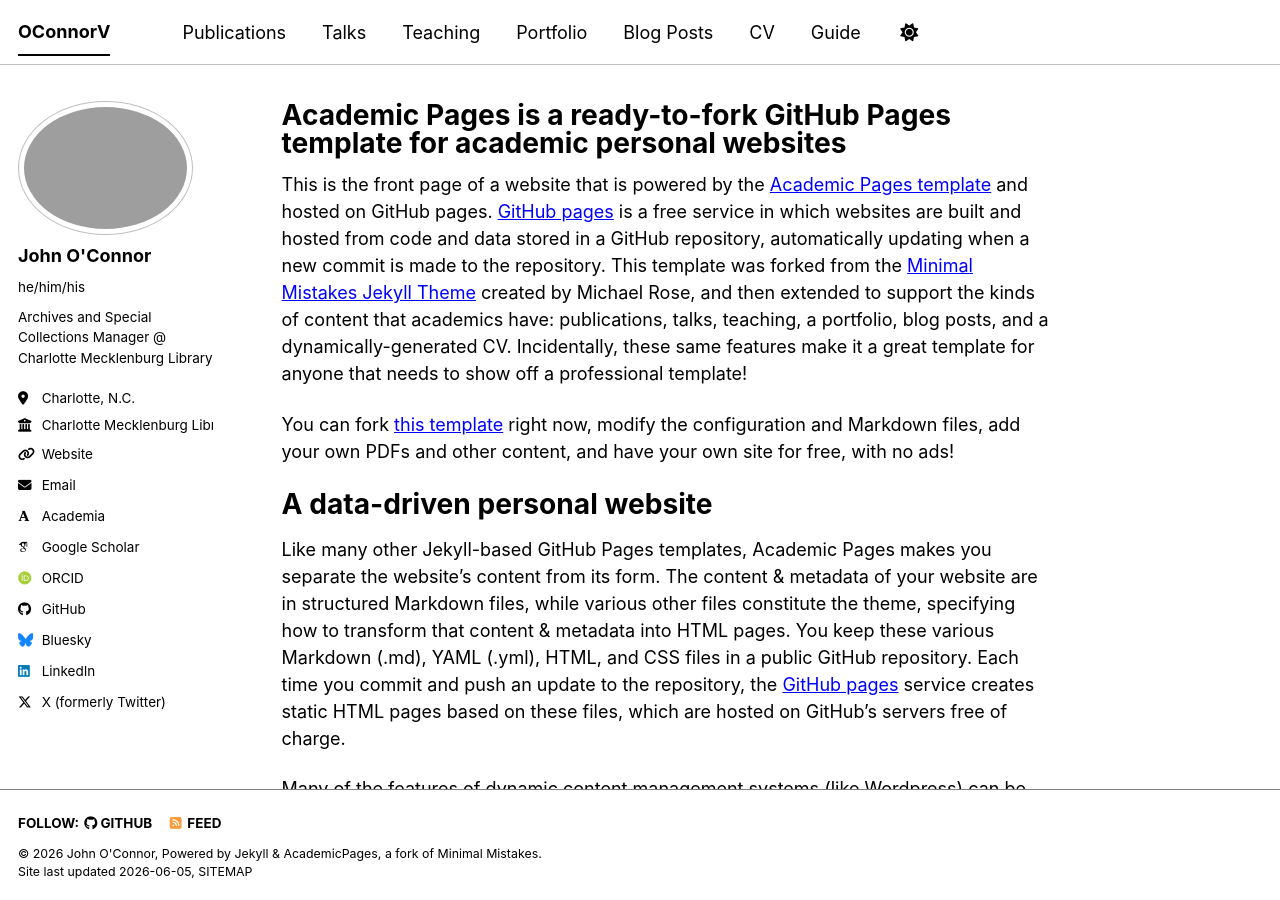
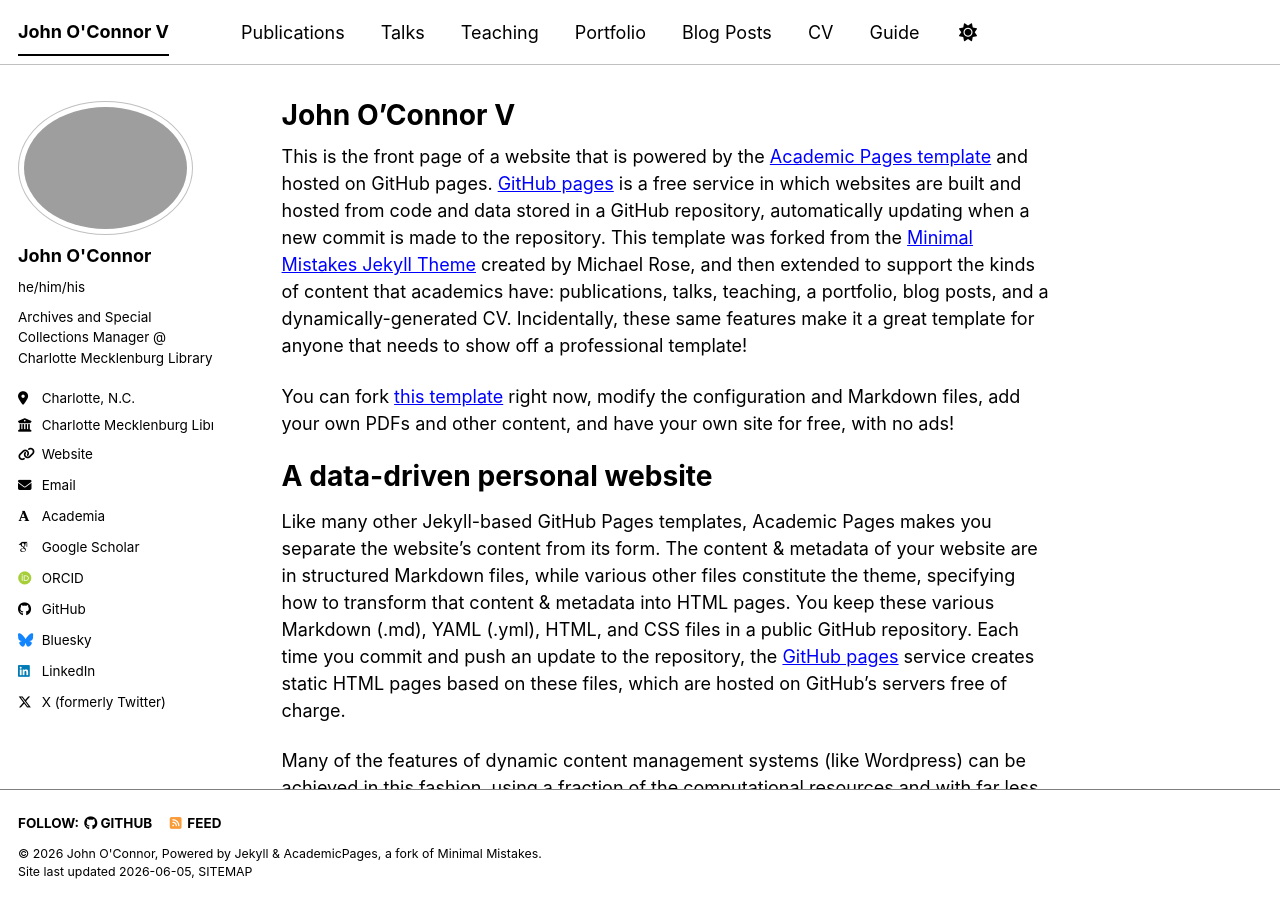
Before and after one commit to oconnorv/oconnorv.github.io, a Jekyll site: the page built from _pages/about.md, in a window 1280 px wide and 900 px high. Built offline with Jekyll 4.4.1, drawn with Linux system fonts in a browser that asks for light colours; some web fonts are replaced; a script bundle is joined from its source files by our own code; library files that are not in the unit come from our copies.

Commit message:
Update website title to John O'Connor V
- Updated site title in _config.yml
- Updated landing page title in _pages/about.md

Co-authored-by: oconnorv <4843110+oconnorv@users.noreply.github.com>

```diff
--- a/_config.yml
+++ b/_config.yml
@@ -9,7 +9,7 @@
 # Basic Site Settings
 locale                   : "en-US"
 site_theme               : "contrast" # The available themes options are "default", "air", "sunrise", "mint", "dirt" and "contrast"
-title                    : "OConnorV"
+title                    : "John O'Connor V"
 title_separator          : "-"
 name                     : &name "John O'Connor"
 description              : &description "Professional Portfolio"   # Update this with a general description of your site, this is the default if not overridden by a page
--- a/_pages/about.md
+++ b/_pages/about.md
@@ -1,6 +1,6 @@
 ---
 permalink: /
-title: "Academic Pages is a ready-to-fork GitHub Pages template for academic personal websites"
+title: "John O'Connor V"
 author_profile: true
 redirect_from:
   - /about/
```
